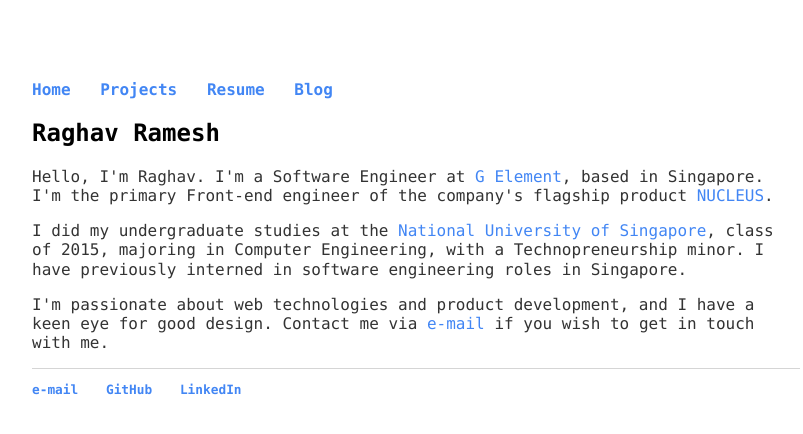
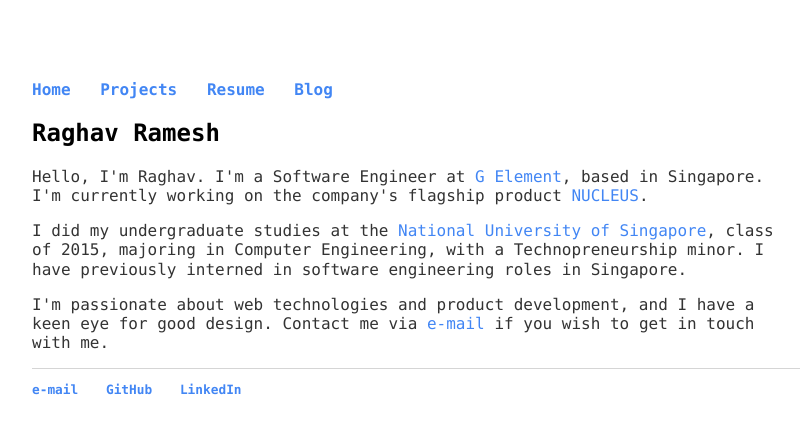
Before and after one commit to RaghavRamesh/RaghavRamesh.github.io, a Jekyll site: the page built from index.html, in a window 1280 px wide. Shown: the top 434 px of the page, without its empty margins (224-1027 px from the left). Built offline with Jekyll 4.4.1, drawn with Linux system fonts in a browser that asks for light colours.

Commit message:
Updated index.html

```diff
--- a/index.html
+++ b/index.html
@@ -6,7 +6,7 @@ title: Raghav Ramesh | Software Engineer
   <h2>Raghav Ramesh</h2>
 
   <p>
-    Hello, I'm Raghav. I'm a Software Engineer at <a href="http://www.gelement.com">G Element</a>, based in Singapore. I'm the primary Front-end engineer of the company's flagship product <a href="https://www.gelement.com/nucleus/product-overview/overview/">NUCLEUS</a>.
+    Hello, I'm Raghav. I'm a Software Engineer at <a href="http://www.gelement.com">G Element</a>, based in Singapore. I'm currently working on the company's flagship product <a href="https://www.gelement.com/nucleus/product-overview/overview/">NUCLEUS</a>.
   </p>
 
   <p>I did my undergraduate studies at the <a href="http://nus.edu.sg/">National University of Singapore</a>, class of 2015, majoring in Computer Engineering, with a Technopreneurship minor. I have previously interned in software engineering roles in Singapore.</p>
```
